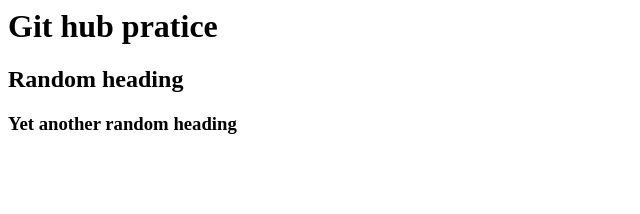
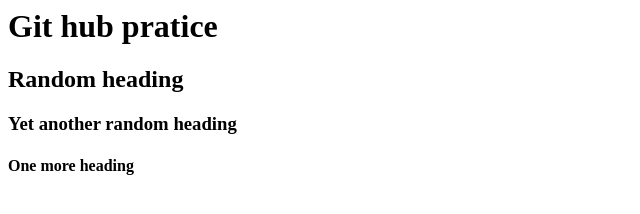
Before and after one commit to ksgowripriyanka/sampleRepository, a plain HTML site: page index.html in a window 1280 px wide. Shown: the whole page, without its empty margins (0-640 px from the left). Drawn offline with Linux system fonts and the light colour scheme.

Commit message:
Added h4 heading

```diff
--- a/index.html
+++ b/index.html
@@ -7,5 +7,6 @@
 <h1> Git hub pratice</h1>
 <h2>Random heading</h2>
 <h3>Yet another random heading</h3>
+<h4>One more heading</h4>
 </body>
 </html>
```
